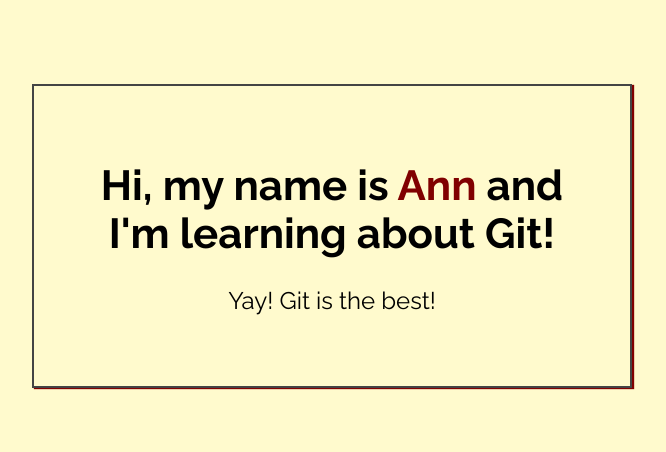
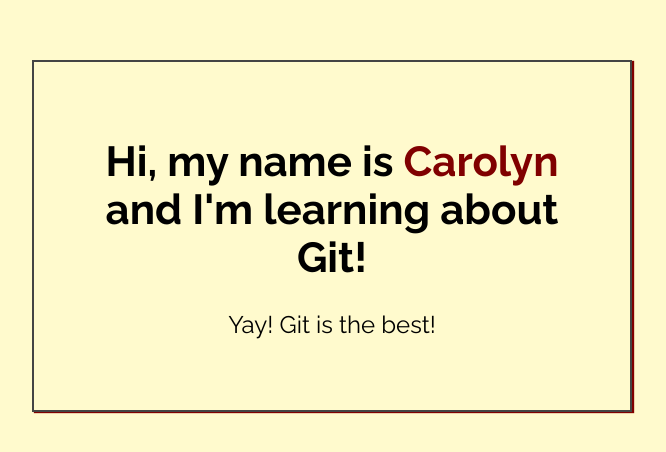
Before and after one commit to crdowns/my-first-repo, a plain HTML site: page index.html in a window 1280 px wide. Shown: the part 164-616 px from the top of the page, without its empty margins (308-974 px from the left). Drawn offline with Linux system fonts and the light colour scheme.

Commit message:
Added name to index.html

```diff
--- a/index.html
+++ b/index.html
@@ -14,7 +14,7 @@
 <body>
 
     <div class="greeting">
-        <h1>Hi, my name is <span class="highlight">Ann</span> and I'm learning about Git! </h1>
+        <h1>Hi, my name is <span class="highlight">Carolyn</span> and I'm learning about Git! </h1>
 
         <p>Yay! Git is the best!</p>
     </div>
```
